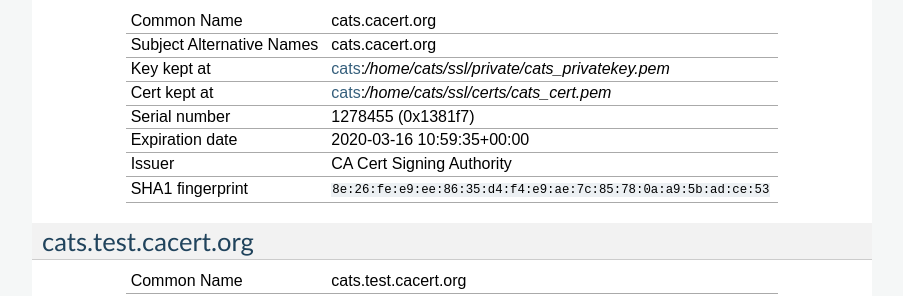
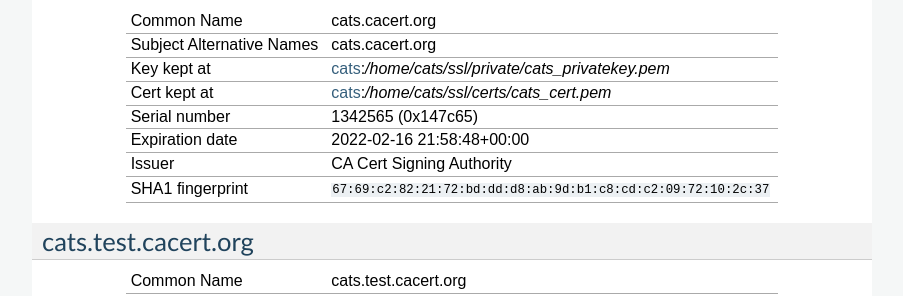
Before and after one commit to CAcertOrg/cacert-infradocs, a Sphinx documentation site: the page built from docs/certlist.rst, in a window 1280 px wide and 900 px high, scrolled down 1858 px. Shown: the part 152-448 px from the top of the window, without its empty margins (198-1101 px from the left). Built offline with Sphinx 7.4.7, drawn with Linux system fonts in a browser that asks for light colours; pages that are not in the unit, such as notebooks, are missing from menus.

Commit message:
Renew certificate for cats.cacert.org

```diff
--- a/docs/systems/cats.rst
+++ b/docs/systems/cats.rst
@@ -245,9 +245,9 @@
    :altnames:   DNS:cats.cacert.org
    :certfile:   /home/cats/ssl/certs/cats_cert.pem
    :keyfile:    /home/cats/ssl/private/cats_privatekey.pem
-   :serial:     1381F7
-   :expiration: Mar 16 10:59:35 2020 GMT
-   :sha1fp:     8E:26:FE:E9:EE:86:35:D4:F4:E9:AE:7C:85:78:0A:A9:5B:AD:CE:53
+   :serial:     147C65
+   :expiration: Feb 16 21:58:48 2022 GMT
+   :sha1fp:     67:69:C2:82:21:72:BD:DD:D8:AB:9D:B1:C8:CD:C2:09:72:10:2C:37
    :issuer:     CA Cert Signing Authority
 
 .. _cats_client_cert:
```
